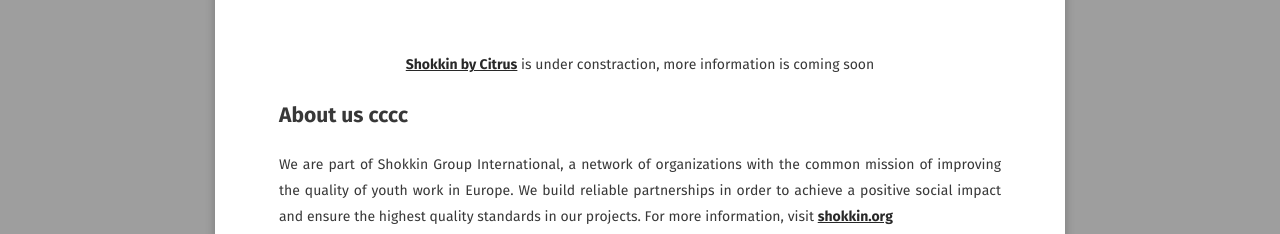
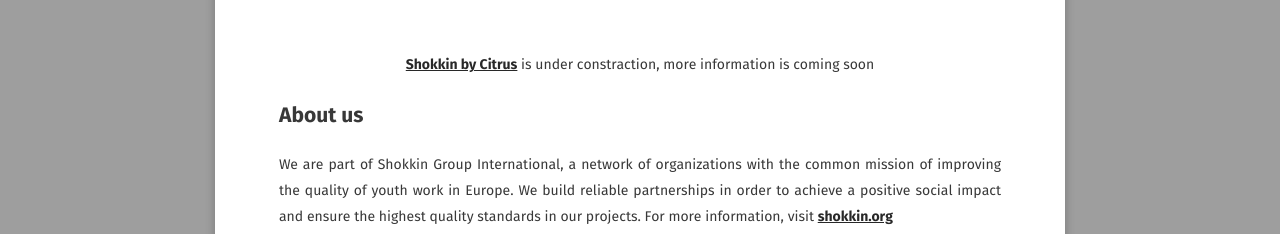
Before and after one commit to datokakava/citrus, a Jekyll site: the page built from about/index.md, in a window 1280 px wide. Shown: the part 237-471 px from the top of the page. Built offline with Jekyll 4.4.1, drawn with Linux system fonts in a browser that asks for light colours; some web fonts are replaced; some of the changed text lies outside the part shown; grey boxes are pictures that could not be loaded.

Commit message:
Update index.md

```diff
--- a/about/index.md
+++ b/about/index.md
@@ -8,9 +8,9 @@ comments: false
 
 <center><a href="https://www.facebook.com/citrus.org.ge"><b>Shokkin by Citrus</b></a> is under constraction, more information is coming soon</center>
 
-## About us cccc
+## About us
 We are part of Shokkin Group International, a network of organizations with the common mission of improving the quality of youth work in Europe. We build reliable partnerships in order to achieve a positive social impact and ensure the highest quality standards in our projects. For more information, visit <a href="http://old.shokkin.org/international"><b>shokkin.org</b>
-{% capture images %} https://raw.githubusercontent.com/citrusorgge/citrusorgge.github.io/master/assets/img/g4181.png{% endcapture %}{% include gallery images=images caption="Screenshots of Moon Theme" cols=3 %}
+{% capture images %} https://raw.githubusercontent.com/citrusorgge/citrusorgge.github.io/master/assets/img/g4181.png{% endcapture %}{% include gallery images=images caption="" cols=3 %}
 
 
 
```
